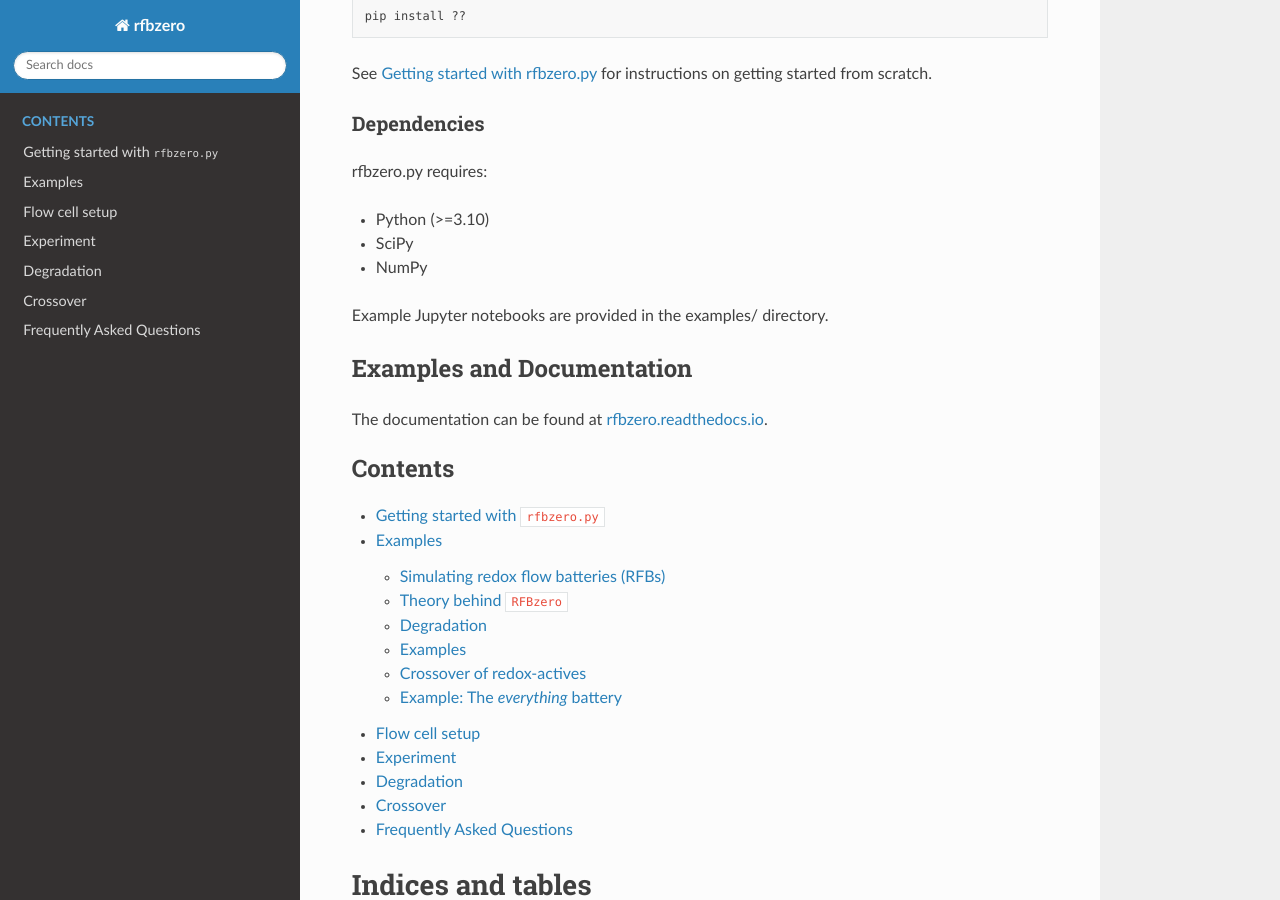
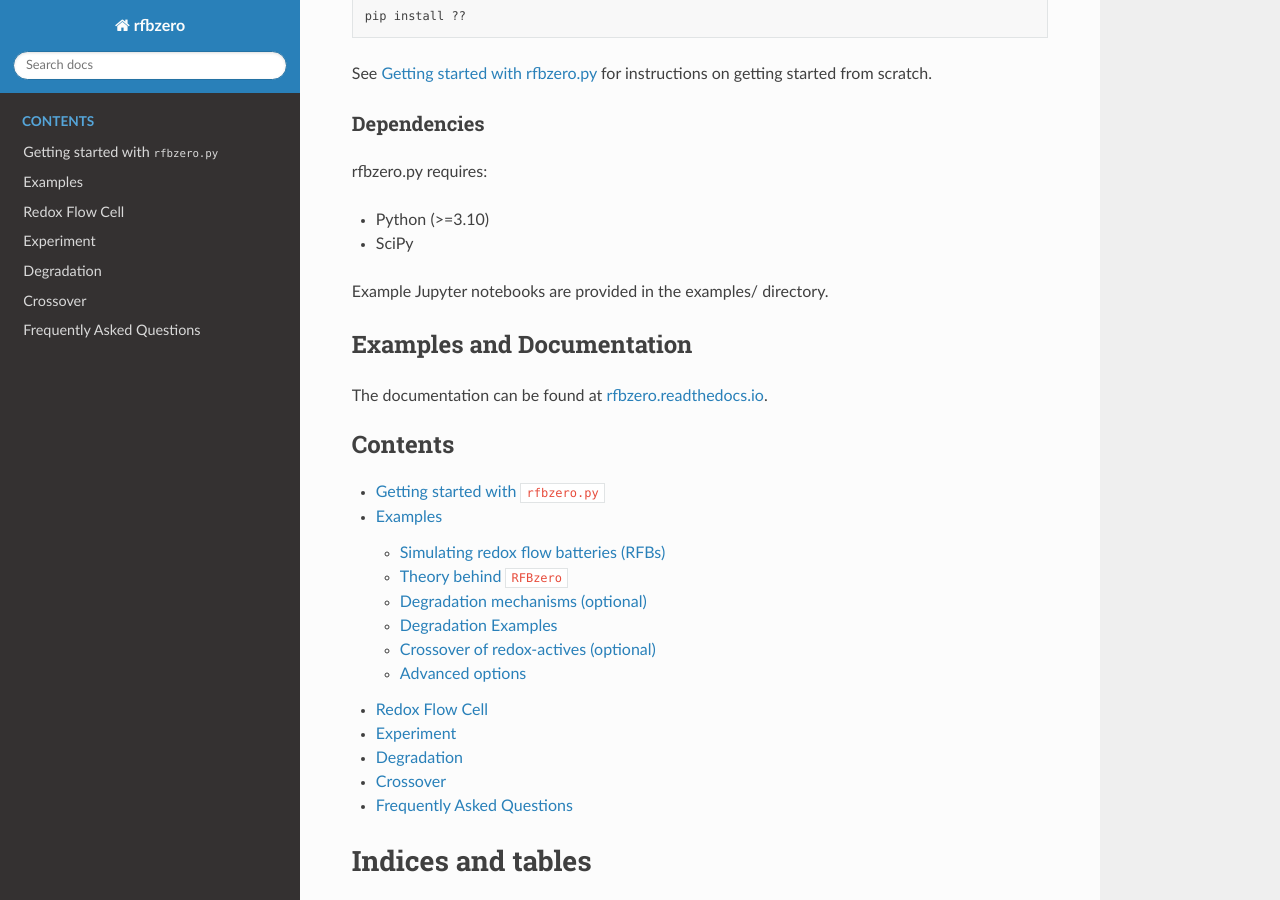
Before and after one commit to ericfell/rfbzero, a Sphinx documentation site: the page built from docs/source/index.rst, in a window 1280 px wide and 900 px high, scrolled down 511 px. Built offline with Sphinx 7.4.7 and the Read the Docs theme 2.0.0, drawn with Linux system fonts in a browser that asks for light colours; pages that are not in the unit, such as notebooks, are missing from menus.

Commit message:
edits from comments on #20, fix ipynb readthedocs rendering

```diff
--- a/docs/source/flowcell.rst
+++ b/docs/source/flowcell.rst
@@ -1,4 +1,4 @@
-Flow cell setup
+Redox Flow Cell
 =============
 
 .. automodule:: src.rfbzero.redox_flow_cell
--- a/docs/source/index.rst
+++ b/docs/source/index.rst
@@ -42,7 +42,6 @@
 
 -   Python (>=3.10)
 -   SciPy
--   NumPy
 
 
 Example Jupyter notebooks are provided in the examples/ directory.
```
Also changed, not shown: docs/source/examples/simulate_RFB_example.ipynb.
